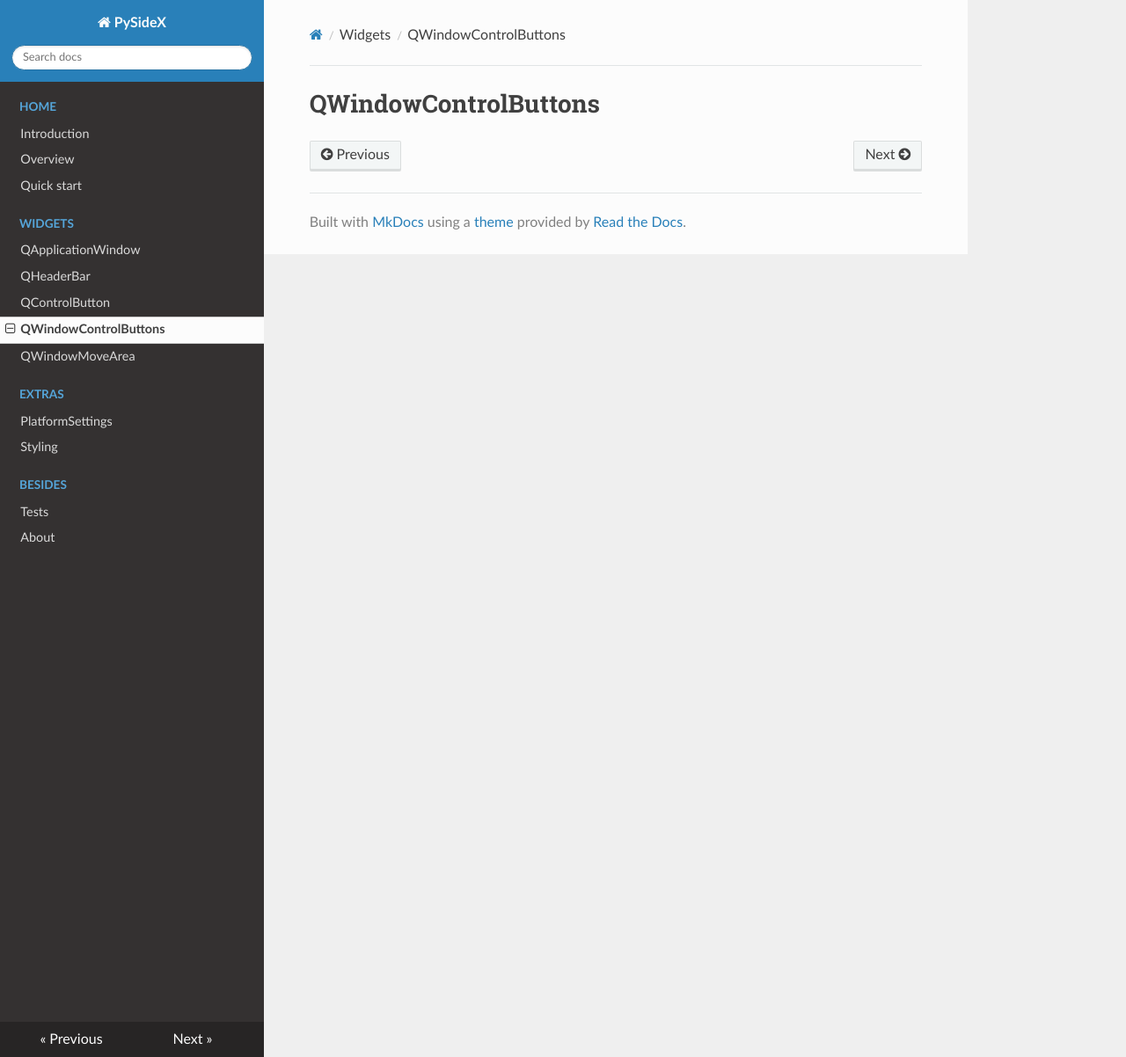
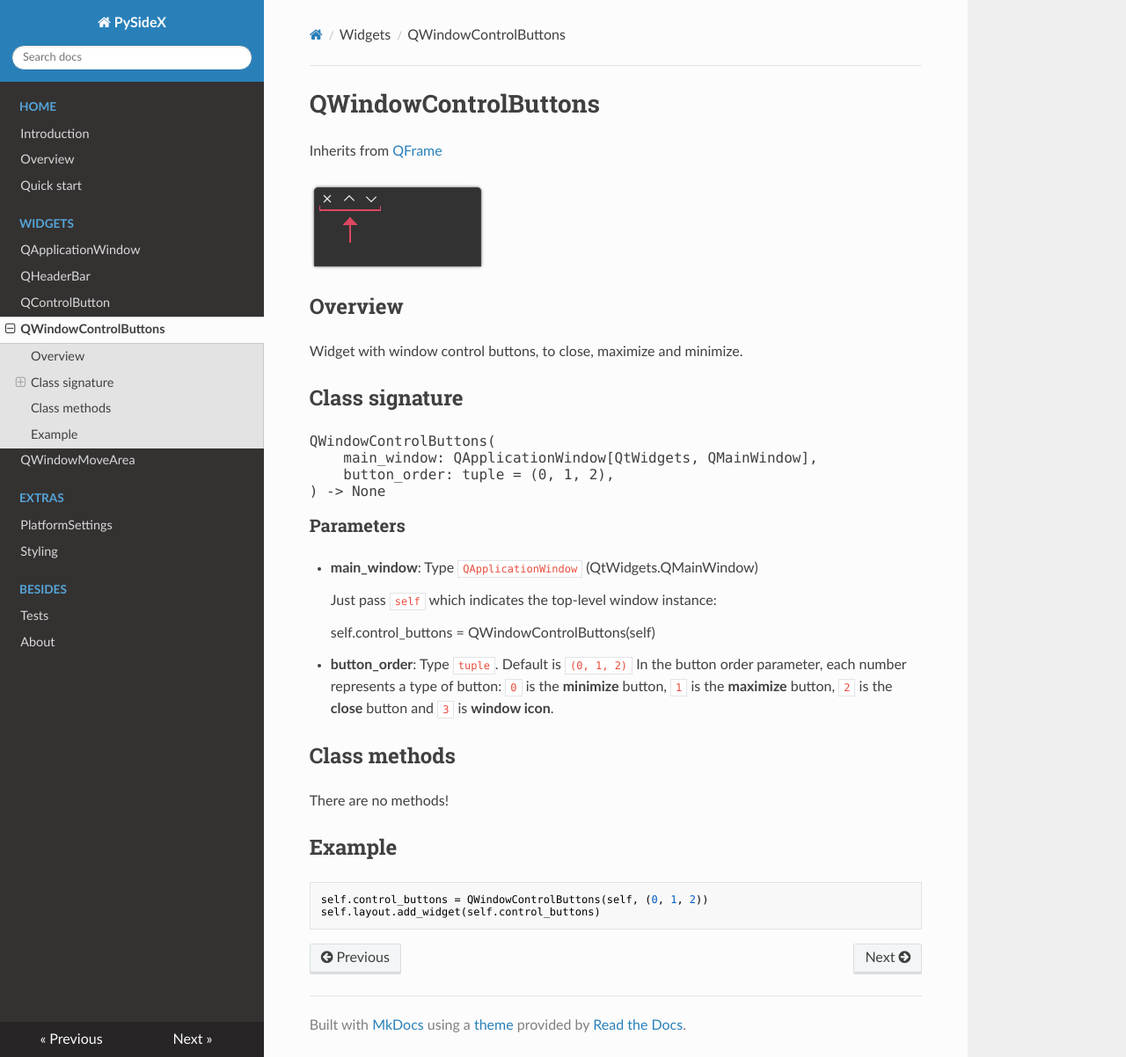
Before and after one commit to reticulardev/xside, an MkDocs documentation site: the page built from docs/reference_QWindowControlButtons.md, in a window 1280 px wide and 1202 px high. Shown: the whole window at 88% size. Built offline with MkDocs 1.6.1, drawn with Linux system fonts in a browser that asks for light colours; nearby versions of some CDN libraries.

Commit message:
QWindowControlButtons doc

````diff
--- a/docs/reference_QWindowControlButtons.md
+++ b/docs/reference_QWindowControlButtons.md
@@ -1 +1,43 @@
 # QWindowControlButtons
+
+Inherits from [QFrame](https://doc.qt.io/qtforpython-6/PySide6/QtWidgets/QFrame.html)
+
+![Image](img/window_control_buttons.png "screenshot")
+
+## Overview
+
+Widget with window control buttons, to close, maximize and minimize.
+
+## Class signature
+
+<pre>
+QWindowControlButtons(
+    main_window: QApplicationWindow[QtWidgets, QMainWindow],
+    button_order: tuple = (0, 1, 2),
+) -> None
+</pre>
+
+### Parameters
+
+  - **main_window**: Type `QApplicationWindow` (QtWidgets.QMainWindow)
+
+    Just pass `self` which indicates the top-level window instance:
+
+
+    self.control_buttons = QWindowControlButtons(self)
+
+  - **button_order**: Type `tuple`. Default is `(0, 1, 2)`
+    In the button order parameter, each number represents a type of button: `0`
+    is the **minimize** button, `1` is the **maximize** button, `2` is the
+    **close** button and `3` is **window icon**.
+
+## Class methods
+
+There are no methods!
+
+## Example
+
+```python
+self.control_buttons = QWindowControlButtons(self, (0, 1, 2))
+self.layout.add_widget(self.control_buttons)
+```
````
Also changed, not shown: docs/reference_QApplicationWindow.md (+2 -0 lines), docs/reference_QControlButton.md (+6 -0 lines), docs/reference_QHeaderBar.md (+2 -0 lines), docs/img/window_control_button.png (added), docs/img/window_control_buttons.png (added).
